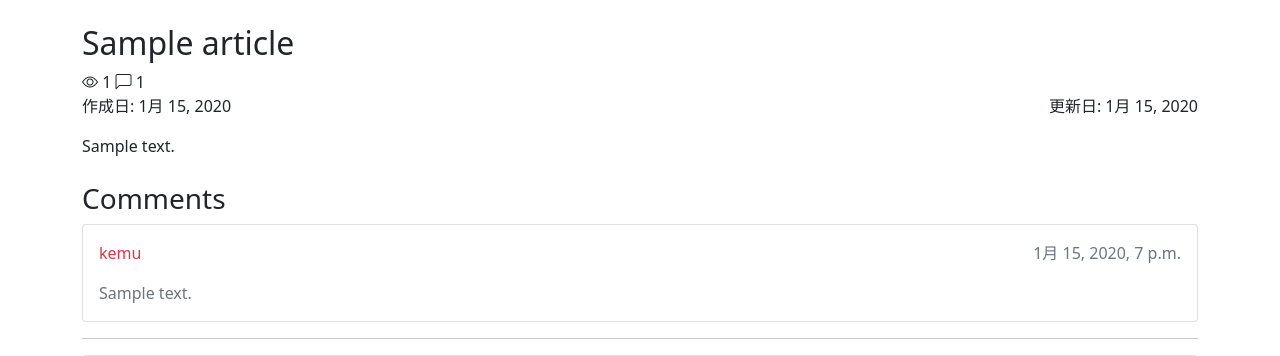
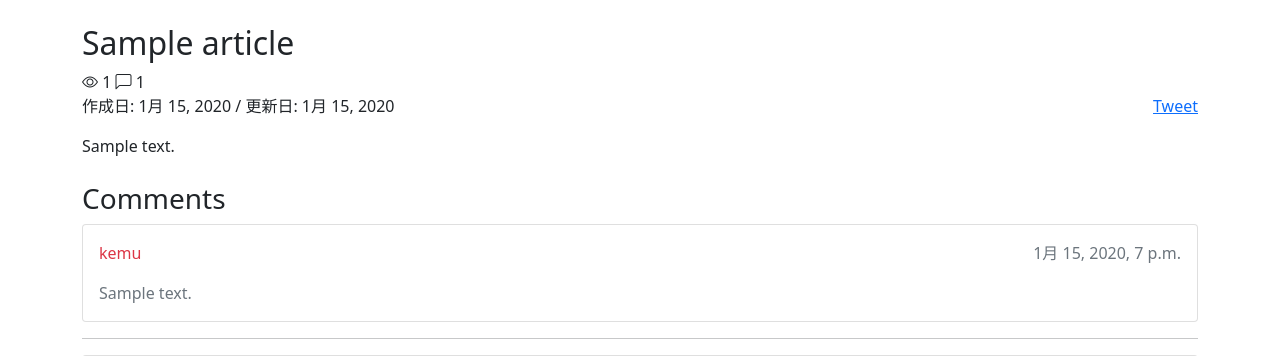
Before and after one commit to kemu3007/blog, a Django app: template src/templates/article/detail.html in a window 1280 px wide. Shown: the part 56-412 px from the top of the page. Run offline with Django 3.2, Linux system fonts and the light colour scheme; tables that the repository leaves empty hold one stand-in row (values such as "Sample post"); the template is opened without the code that fills it: values that come from a table or form of the project are taken from there, most other values are stand-ins (such as "Sample title", 1, 10 or a date in 2020); parts of the project's set-up code (start-up, migrations or seed data) failed here and were passed over; some libraries are stand-ins or nearby versions.

Commit message:
add_tweet_button

```diff
--- a/src/templates/article/detail.html
+++ b/src/templates/article/detail.html
@@ -9,8 +9,8 @@
 <h2>{{ article.title }}</h2>
 <i class="bi bi-eye"></i>&nbsp;{{ article.view_count }}&nbsp;<i class="bi bi-chat-left"></i>&nbsp;{{ article.ref_comments.count }}
 <div class="d-flex justify-content-between">
-  <p>作成日: {{ article.created_at | date }}</p>
-  <p>更新日: {{ article.updated_at | date }}</p>
+  <p>作成日: {{ article.created_at | date }} / 更新日: {{ article.updated_at | date }}</p>
+  <a href="https://twitter.com/share?ref_src=twsrc%5Etfw" class="twitter-share-button" data-show-count="false">Tweet</a><script async src="https://platform.twitter.com/widgets.js" charset="utf-8"></script>
 </div>
 <div class="markdown-body">
   {{ markdown_contents | safe }}
```
